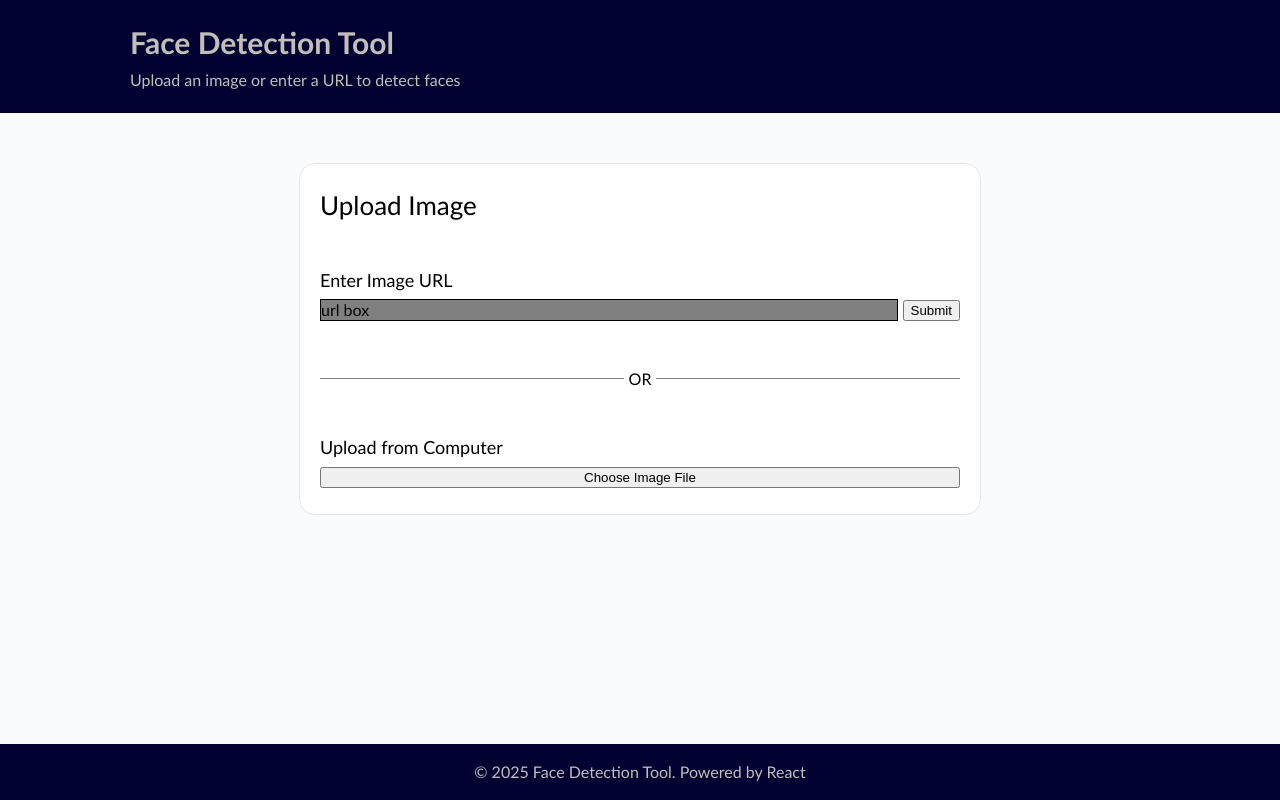
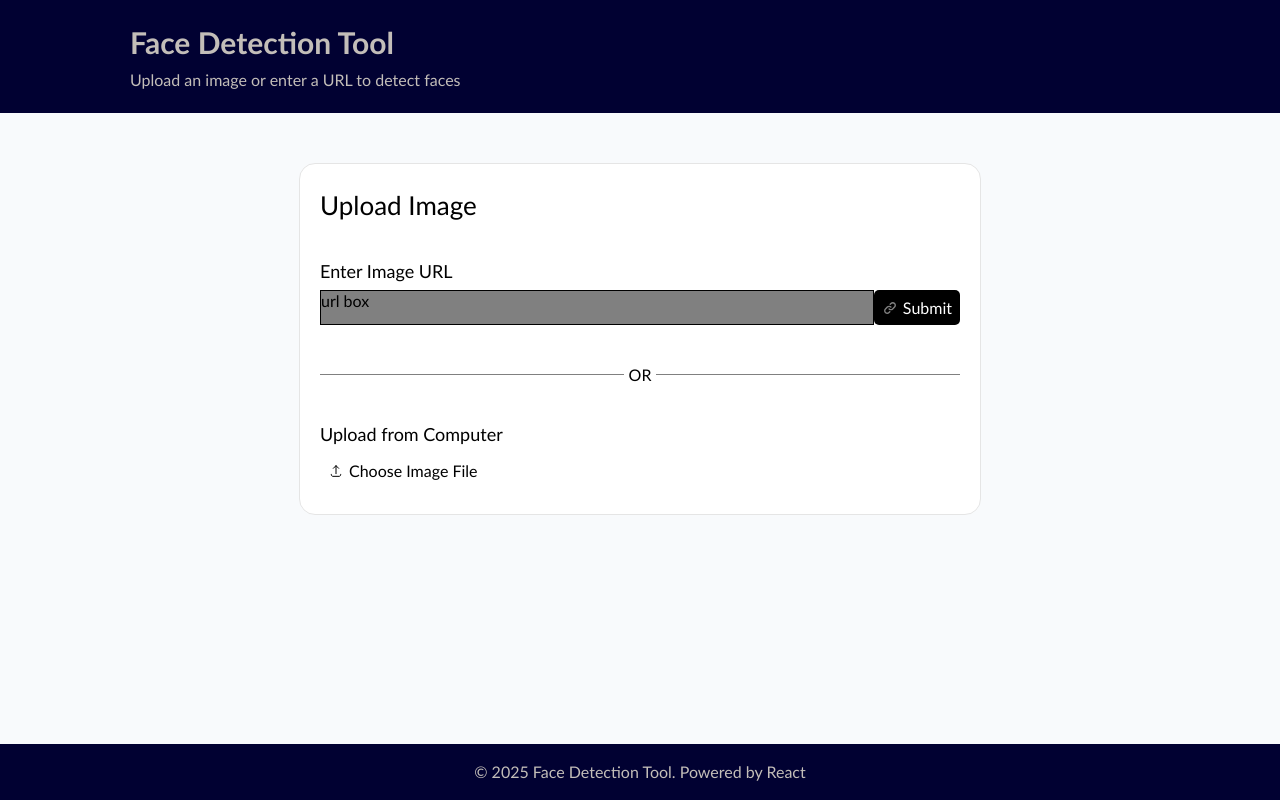
Before and after one commit to fifthmarauder/face-detection, a Next.js app: page /dashboard in a window 1280 px wide. Built offline with nearby package versions, Linux system fonts and the light colour scheme.

Commit message:
image icons

```diff
--- a/src/app/dashboard/page.tsx
+++ b/src/app/dashboard/page.tsx
@@ -1,5 +1,8 @@
 import React from 'react'
 import styles from './page.module.css'
+import Button from '@/components/Button/button'
+import ChainIcon from '@/components/icon/chainIcon'
+import UploadIcon from '@/components/icon/uploadIcon'
 
 
 const Page = () => {
@@ -16,7 +19,8 @@ const Page = () => {
                     <div className={styles.urlLink}>
                         url box
                     </div>
-                    <div><button>Submit</button></div>
+                    <Button backgroundColor={"black"} textColor={"white"} Icon={<ChainIcon width={"16"} height={"16"} color={"gray"}/>} text={"Submit"}/>
+
                 </div>
             </div>
             <div className={styles.divider}>
@@ -29,9 +33,7 @@ const Page = () => {
                     Upload from Computer
                 </div>
                 <div>
-                    <button className={styles.button}>
-                        Choose Image File
-                    </button>
+                   <Button backgroundColor='white' textColor='black' text='Choose Image File' Icon={<UploadIcon width='16' height='16' color='black'/>}/>
                 </div>
             </div>
         </div>
--- /dev/null
+++ b/src/components/Button/button.module.css
@@ -0,0 +1,9 @@
+
+
+.buttonContainer{
+    display: flex;
+    gap:5px;
+    border-radius: 5px;
+    padding: 8px 8px;
+    align-items: center;
+}
--- /dev/null
+++ b/src/components/Button/button.tsx
@@ -0,0 +1,25 @@
+import React from "react";
+import styles from "./button.module.css";
+
+const Button = ({
+  Icon,
+  backgroundColor,
+  textColor,
+  text
+}: {
+  Icon: React.ReactNode;
+  backgroundColor: string;
+  textColor: string;
+  text:string
+}) => {
+  return (
+    <>
+      <div className={styles.buttonContainer} style={{backgroundColor:backgroundColor,color:textColor}}>
+       { Icon  }
+        <div >{text}</div>
+      </div>
+    </>
+  );
+};
+
+export default Button;
--- /dev/null
+++ b/src/components/icon/chainIcon.tsx
@@ -0,0 +1,24 @@
+import React from "react";
+
+const ChainIcon = ({width,height,color}:{width:string,height:string,color:string}) => {
+  return (
+    <svg
+      xmlns="http://www.w3.org/2000/svg"
+      width={width}
+      height={height}
+      viewBox="0 0 64 64"
+    >
+      <path
+        d="M35.521,41.288c-3.422,0-6.64-1.333-9.06-3.753c-1.106-1.106-1.106-2.9,0-4.006    c1.106-1.106,2.9-1.106,4.006,0c1.35,1.35,3.145,2.093,5.054,2.093c1.909,0,3.704-0.743,5.054-2.094l7.538-7.538    c2.787-2.787,2.787-7.321,0-10.108c-2.787-2.787-7.321-2.787-10.108,0l-3.227,3.227c-1.106,1.106-2.9,1.106-4.006,0    c-1.106-1.106-1.106-2.9,0-4.006L34,11.877c4.996-4.996,13.124-4.995,18.12,0c4.996,4.996,4.996,13.124,0,18.12l-7.538,7.538    C42.161,39.955,38.944,41.288,35.521,41.288z"
+        fill = {color}
+      />
+
+      <path
+        d="M20.94,55.869c-3.422,0-6.64-1.333-9.06-3.753c-4.996-4.996-4.996-13.124,0-18.12l7.538-7.538    c4.996-4.995,13.124-4.995,18.12,0c1.106,1.106,1.106,2.9,0,4.006c-1.106,1.106-2.9,1.106-4.006,0    c-2.787-2.787-7.321-2.787-10.108,0l-7.538,7.538c-2.787,2.787-2.787,7.321,0,10.108c1.35,1.35,3.145,2.094,5.054,2.094    c1.909,0,3.704-0.743,5.054-2.093l3.227-3.227c1.106-1.106,2.9-1.106,4.006,0c1.106,1.106,1.106,2.9,0,4.006L30,52.117    C27.58,54.536,24.363,55.869,20.94,55.869z"
+        fill={color}
+      />
+    </svg>
+  );
+};
+
+export default ChainIcon;
--- /dev/null
+++ b/src/components/icon/uploadIcon.tsx
@@ -0,0 +1,30 @@
+import React from "react";
+
+const UploadIcon = ({width,height,color}:{width:string,height:string,color:string}) => {
+  return (
+    <svg
+      width={width}
+      height={height}
+      viewBox="0 0 24 24"
+      fill="none"
+      xmlns="http://www.w3.org/2000/svg"
+    >
+      <path
+        d="m8 8 4-4 4 4"
+        stroke={color}
+        strokeWidth="1.5"
+        stroke-linecap="round"
+        stroke-linejoin="round"
+      />
+      <path
+        d="M12 4v12M19 17v.6c0 1.33-1.07 2.4-2.4 2.4H7.4C6.07 20 5 18.93 5 17.6V17"
+        stroke={color}
+        strokeWidth="1.5"
+        stroke-miterlimit="10"
+        stroke-linecap="round"
+      />
+    </svg>
+  );
+};
+
+export default UploadIcon;
```
Also changed, not shown: public/Chain.svg (added), public/upload.svg (added).
